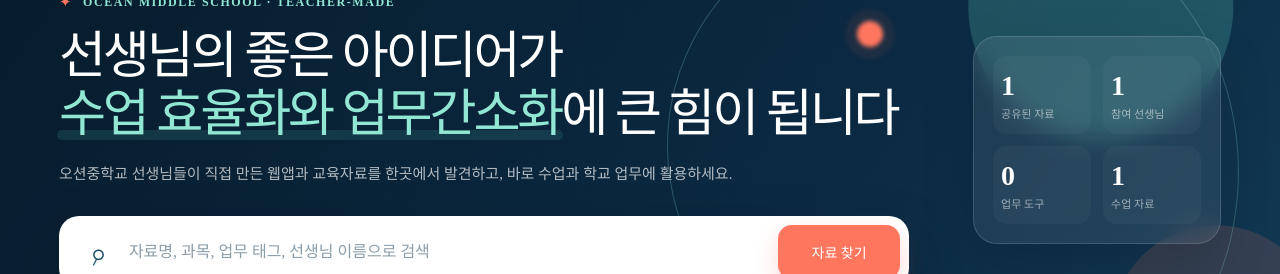
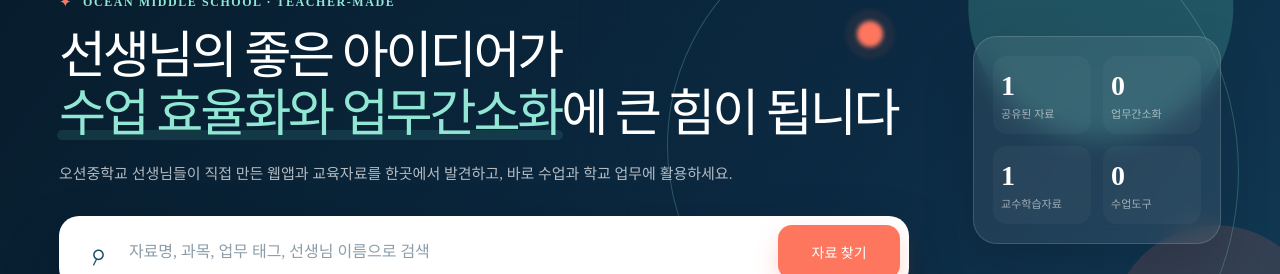
Before and after one commit to vibeoschool/education-sharing-portal, a Next.js app: page / in a window 1280 px wide. Shown: the part 151-425 px from the top of the page. Built offline with nearby package versions, Linux system fonts and the light colour scheme; no server answers.

Commit message:
feat: add teaching tool catalog category

```diff
--- a/app/globals.css
+++ b/app/globals.css
@@ -932,6 +932,11 @@ select:focus-visible {
   background: rgba(255, 232, 226, 0.94);
 }
 
+.type-chip.tool {
+  color: #173a58;
+  background: rgba(231, 244, 248, 0.95);
+}
+
 .access-chip.public {
   color: var(--navy-900);
   background: rgba(255, 255, 255, 0.9);
--- a/app/layout.tsx
+++ b/app/layout.tsx
@@ -11,7 +11,7 @@ export async function generateMetadata(): Promise<Metadata> {
   return {
     title: "오션중학교 교육자료 나눔터",
     description:
-      "오션중학교 선생님들이 직접 만든 업무간소화 웹앱과 교수학습자료를 찾고 활용하는 공개 자료 나눔터입니다.",
+      "오션중학교 선생님들이 직접 만든 업무간소화 웹앱, 교수학습자료, 수업도구를 찾고 활용하는 공개 자료 나눔터입니다.",
     icons: {
       icon: "/ocean-middle-school-logo.jpg",
       shortcut: "/ocean-middle-school-logo.jpg",
--- a/app/page.tsx
+++ b/app/page.tsx
@@ -2,7 +2,7 @@
 
 import { FormEvent, useEffect, useMemo, useState } from "react";
 
-type MaterialType = "업무간소화" | "교수학습자료";
+type MaterialType = "업무간소화" | "교수학습자료" | "수업도구";
 
 type Material = {
   id: string;
@@ -68,7 +68,13 @@ const fallbackMaterials: Material[] = [
   },
 ];
 
-const typeOptions = ["전체", "업무간소화", "교수학습자료", "교직원 전용"] as const;
+const typeOptions = [
+  "전체",
+  "업무간소화",
+  "교수학습자료",
+  "수업도구",
+  "교직원 전용",
+] as const;
 
 function formatDate(date: string) {
   const parsed = new Date(date);
@@ -94,7 +100,19 @@ function LockIcon() {
 
 function MaterialCard({ material, index }: { material: Material; index: number }) {
   const labels =
-    material.type === "교수학습자료" ? material.subjects : material.tags;
+    material.type === "업무간소화" ? material.tags : material.subjects;
+  const visualLabel =
+    material.type === "업무간소화"
+      ? "업무"
+      : material.type === "수업도구"
+        ? "도구"
+        : "배움";
+  const typeClass =
+    material.type === "업무간소화"
+      ? "work"
+      : material.type === "수업도구"
+        ? "tool"
+        : "learn";
   const isAvailable = material.status !== "검토 중" && Boolean(material.url);
 
   return (
@@ -108,13 +126,11 @@ function MaterialCard({ material, index }: { material: Material; index: number }
           <div className="visual-placeholder" aria-hidden="true">
             <span className="visual-orbit" />
             <span className="visual-grid" />
-            <span className="visual-letter">
-              {material.type === "교수학습자료" ? "배움" : "업무"}
-            </span>
+            <span className="visual-letter">{visualLabel}</span>
           </div>
         )}
         <div className="visual-topline">
-          <span className={`type-chip ${material.type === "업무간소화" ? "work" : "learn"}`}>
+          <span className={`type-chip ${typeClass}`}>
             {material.type}
           </span>
           {material.staffOnly ? (
@@ -207,7 +223,9 @@ export default function Home() {
 
   const detailOptions = useMemo(() => {
     if (activeType === "업무간소화") return workTags;
-    if (activeType === "교수학습자료") return subjects;
+    if (activeType === "교수학습자료" || activeType === "수업도구") {
+      return subjects;
+    }
     return [...workTags, ...subjects];
   }, [activeType]);
 
@@ -247,15 +265,14 @@ export default function Home() {
     });
   }, [activeDetail, activeType, materials, sort, submittedQuery]);
 
-  const uniqueTeachers = useMemo(
-    () => new Set(materials.map((material) => material.author)).size,
-    [materials],
-  );
   const workMaterialCount = materials.filter(
     (material) => material.type === "업무간소화",
   ).length;
   const learningMaterialCount = materials.filter(
     (material) => material.type === "교수학습자료",
+  ).length;
+  const teachingToolCount = materials.filter(
+    (material) => material.type === "수업도구",
   ).length;
 
   function submitSearch(event: FormEvent<HTMLFormElement>) {
@@ -337,16 +354,16 @@ export default function Home() {
               <span>공유된 자료</span>
             </div>
             <div>
-              <strong>{Math.max(uniqueTeachers, 1)}</strong>
-              <span>참여 선생님</span>
-            </div>
-            <div>
               <strong>{workMaterialCount}</strong>
-              <span>업무 도구</span>
+              <span>업무간소화</span>
             </div>
             <div>
               <strong>{learningMaterialCount}</strong>
-              <span>수업 자료</span>
+              <span>교수학습자료</span>
+            </div>
+            <div>
+              <strong>{teachingToolCount}</strong>
+              <span>수업도구</span>
             </div>
           </aside>
 
```
